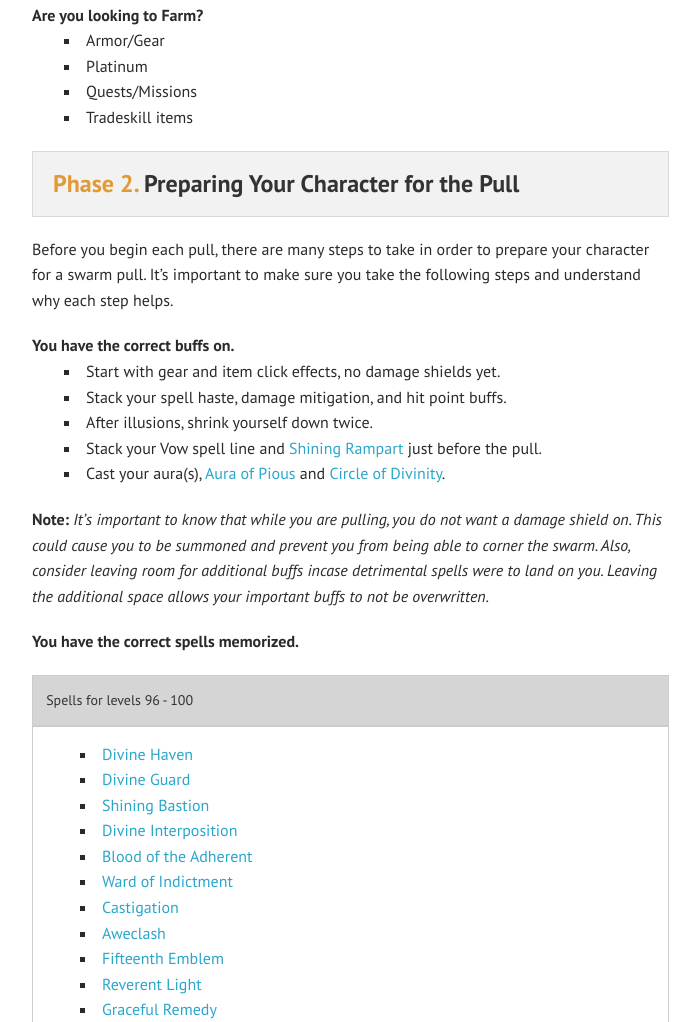
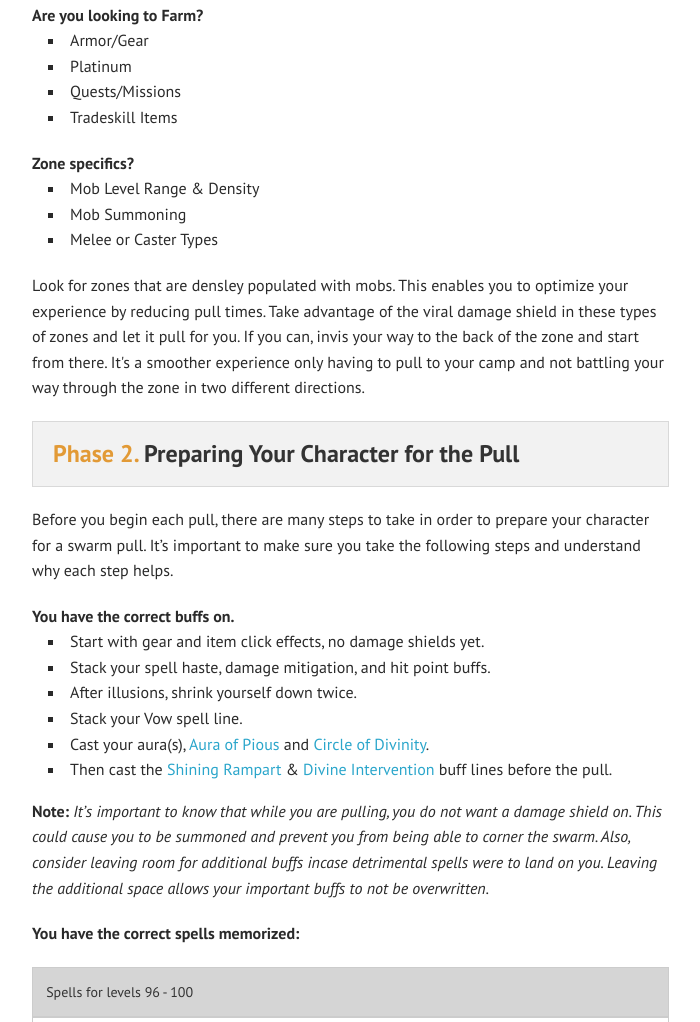
Before and after one commit to gronski/swarmpulling, a plain HTML site: page everquest/class/cleric.html in a window 1280 px wide. Shown: the part 1242-2264 px from the top of the page, without its empty margins (123-823 px from the left). Drawn offline with Linux system fonts and the light colour scheme.

Commit message:
wip_cleric_page_tidy

```diff
--- a/css/main.css
+++ b/css/main.css
@@ -164,12 +164,32 @@ li, ol, ul {
 
 .standard-list {
 	list-style-type: square;
-	padding-left: 2em;
 	color: #2A2A2A;
 }
 
-.no-list-style {
+.standard-list li {
+	padding-left: 1em;
+}
+
+.standard-list li.no-list-style {
 	list-style-type: none;
+  padding-left: 0;
+}
+
+.top-padding {
+  padding-top: 1em;
+}
+
+.bottom-padding {
+  padding-bottom: 1em;
+}
+
+.left-padding {
+  padding-left: 1em;
+}
+
+.right-padding {
+  padding-right: 1em;
 }
 
 /* Buttons */
--- a/everquest/class/cleric.html
+++ b/everquest/class/cleric.html
@@ -53,7 +53,6 @@
         </aside>
 
         <aside class="show-for-small transition">
-          <div>
           <a href="/everquest/class/bard.html" class="button">Bard</a>
           <a href="/everquest/class/berserker.html" class="button">Berserker</a>
           <a href="/everquest/class/cleric.html" class="button">Cleric</a>
@@ -63,72 +62,69 @@
           <a href="/everquest/class/paladin.html" class="button">Paladin</a>
           <a href="/everquest/class/rogue.html" class="button">Rogue</a>
           <a href="/everquest/class/shadowknight.html" class="button">Shadowknight</a>
-          </div>
         </aside>
       </div>
 
       <div class="large-8 pull-4 columns">
-        <section>
 
         <div data-alert class="panel alert-box">
-            <p>This section is currently under active development. Please check back soon and follow us on Twitter <a href="https://twitter.com/swarmpulling" target="_blank">@swarmpulling</a> to stay updated on the latest changes.</p>
+          <p class="bold">This section is currently under active development. Please check back soon and follow us on Twitter <a href="https://twitter.com/swarmpulling" target="_blank">@swarmpulling</a> to stay updated on the latest changes.</p>
           <div class="nice secondary progress">
             <span class="meter" style="width: 45%"></span>
           </div>
           <a href="#" class="close">&times;</a>
         </div>
 
+        <section>
           <h2>Everquest Cleric Swarm Pulling Guide</h2>
+          <h3 class="orange subheader">Learn the techniques needed to master cleric swarm pulling</h3>
+          <p>Clerics are one of the most powerful classes for swarm pulling in Everquest. One of the main reasons behind this, is due to the ability to cast the Divine spell line and the ability to use the <a href="http://everquest.allakhazam.com/db/item.html?item=12657" target="_blank">Divine Hammer of Consternation</a> which is a must-have for any cleric! This weapon allows you to proc the <a href="http://everquest.allakhazam.com/db/item.html?item=9416" target="_blank">Divine Aura</a> spell in the middle of combat, with no recast times or lock outs. Clerics, with their heavy armor and arsenal of utility spells, are perfectly suited to begin mass pulling at lower levels.</p>
+          <p>At level 71, clerics are able to begin using the Vow and Ward spell lines. These spells are the backbone of the cleric’s ability to swarm pull. The vow spell line will allow the cleric to proc heal over time spells on themselves while also casting a substantial direct damage spell against their target. The ward spell applies a buff to your character that has a chance to strike back against any attackers. This isn’t your normal damage shield, as it packs a punch and it also works through divine  spells. Clerics will receive new versions of these spells for each new expansion, or every five levels. Also note, there are  alternate advancement points that will increase the effectiveness of these spells, and they play a critical role in the upper levels.</p>
+        </section>
 
-          <h3 class="orange subheader">Learn the techniques needed to master cleric swarm pulling</h3>
-
-          <p>Clerics are one of the most powerful classes for swarm pulling in Everquest. One of the main reasons behind this, is due to the ability to cast the Divine spell line and the ability to use the <a href="http://everquest.allakhazam.com/db/item.html?item=12657" target="_blank">Divine Hammer of Consternation</a> which is a must-have for any cleric! This weapon allows you to proc the <a href="http://everquest.allakhazam.com/db/item.html?item=9416" target="_blank">Divine Aura</a> spell in the middle of combat, with no recast times or lock outs. Clerics, with their heavy armor and arsenal of utility spells, are perfectly suited to begin mass pulling at lower levels.</p>
-
-          <p>At level 71, clerics are able to begin using the Vow and Ward spell lines. These spells are the backbone of the cleric’s ability to swarm pull. The vow spell line will allow the cleric to proc heal over time spells on themselves while also casting a substantial direct damage spell against their target. The ward spell applies a buff to your character that has a chance to strike back against any attackers. This isn’t your normal damage shield, as it packs a punch and it also works through divine  spells. Clerics will receive new versions of these spells for each new expansion, or every five levels. Also note, there are  alternate advancement points that will increase the effectiveness of these spells, and they play a critical role in the upper levels.</p>
-
+        <section>
           <div class="panel">
             <h3><span class="orange">Phase 1.</span> Select the Perfect Zone and Camp Spot</h3>
           </div>
-
           <p>Selecting the location to center your efforts can be challenging. Certain zones will prove to be more appealing depending on what you’re aiming for. There are a few things to consider and doing your homework will save you from wasting your time.</p>
-
-          <ol>
+          <ul class="standard-list">
             <li class="no-list-style"><strong>Are you looking for Experience?</strong></li>
-              <ul class="standard-list">
             <li>Power Leveling</li>
             <li>Grinding Regular Experience</li>
             <li>Grinding Alternate Advancement Points</li>
           </ul>
-            </li>
+          <ul class="standard-list">
             <li class="no-list-style"><strong>Are you looking to Farm?</strong></li>
-              <ul class="standard-list">
             <li>Armor/Gear</li>
             <li>Platinum</li>
             <li>Quests/Missions</li>
-                <li>Tradeskill items</li>
+            <li>Tradeskill Items</li>
           </ul>
-            </li>
-          </ol>
+          <ul class="standard-list">
+            <li class="no-list-style"><strong>Zone specifics?</strong></li>
+            <li>Mob Level Range &amp; Density</li>
+            <li>Mob Summoning</li>
+            <li>Melee or Caster Types</li>
+          </ul>
+          <p>Look for zones that are densley populated with mobs. This enables you to optimize your experience by reducing pull times. Take advantage of the viral damage shield in these types of zones and let it pull for you. If you can, invis your way to the back of the zone and start from there. It's a smoother experience only having to pull to your camp and not battling your way through the zone in two different directions.</p>
+        </section>
 
+        <section>
           <div class="panel">
             <h3><span class="orange">Phase 2.</span> Preparing Your Character for the Pull</h3>
           </div>
-
           <p>Before you begin each pull, there are many steps to take in order to prepare your character for a swarm pull. It’s important to make sure you take the following steps and understand why each step helps.</p>
-
-          <ol>
+          <ul class="standard-list">
             <li class="no-list-style"><strong>You have the correct buffs on.</strong></li>
-              <ul class="standard-list">
             <li>Start with gear and item click effects, no damage shields yet.</li>
             <li>Stack your spell haste, damage mitigation, and hit point buffs.</li>
             <li>After illusions, shrink yourself down twice.</li>
-                <li>Stack your Vow spell line and <a href="http://everquest.allakhazam.com/db/item.html?item=90316" target="_blank">Shining Rampart</a> just before the pull.</li>
+            <li>Stack your Vow spell line.</li>
             <li>Cast your aura(s), <a href="http://everquest.allakhazam.com/db/item.html?item=47605">Aura of Pious</a> and <a href="http://everquest.allakhazam.com/db/item.html?item=70329" target="_blank">Circle of Divinity</a>.</li>
+            <li>Then cast the <a href="http://everquest.allakhazam.com/db/item.html?item=90316" target="_blank">Shining Rampart</a> &amp; <a href="http://everquest.allakhazam.com/db/item.html?item=8538" target="_blank">Divine Intervention</a> buff lines before the pull.</li>
+            <li class="no-list-style top-padding"><p><strong>Note:</strong> <em>It’s important to know that while you are pulling, you do not want a damage shield on. This could cause you to be summoned and prevent you from being able to corner the swarm. Also, consider leaving room for additional buffs incase detrimental spells were to land on you. Leaving the additional space allows your important buffs to not be overwritten.</em></p></li>
+            <li class="no-list-style"><strong>You have the correct spells memorized:</strong></li>
           </ul>
-            </li>
-            <li class="no-list-style"><p><strong>Note:</strong> <em>It’s important to know that while you are pulling, you do not want a damage shield on. This could cause you to be summoned and prevent you from being able to corner the swarm. Also, consider leaving room for additional buffs incase detrimental spells were to land on you. Leaving the additional space allows your important buffs to not be overwritten.</em></p></li>
-            <li class="no-list-style"><strong>You have the correct spells memorized.</strong></li>
-          </ol>
 
           <div class="section-container accordion" data-section="accordion">
             <section class="section active">
@@ -248,18 +244,14 @@
           </div>
 
           <p><strong>Note:</strong> <em>The rule of thumb here is too keep spells up that will help you. If they’re not being used in your pulls, find something that will be used.</em></p>
-
-          <ul class="no-list-style">
+          <ul class="standard-list">
             <li class="no-list-style"><strong>You have the correct gear on.</strong></li>
-              <ul class="standard-list">
             <li>Equip the <a href="http://everquest.allakhazam.com/db/item.html?item=12657" target="_blank">Divine Hammer of Consternation</a> if you will be DA tanking.</li>
             <li>Ensure a decent shield is in your secondary slot.</li>
             <li>Use a power source that increases armor class, hit points, or both.</li>
           </ul>
-            </li>
-
+          <ul class="standard-list">
             <li class="no-list-style"><strong>You have alternate advancement points, potions and hot keys appropriated.</strong></li>
-              <ul class="standard-list">
             <li>Class-based Breastplate</li>
             <li>Epic 1.5/2.0</li>
             <li>AA: Divine Arbitration</li>
@@ -267,19 +259,14 @@
             <li>AA: 1st Spire of Divinity</li>
             <li>AA: Healing Ward</li>
           </ul>
-            </li>
-
+          <ul class="standard-list">
             <li class="no-list-style"><strong>Additional character fulfillment that will aid you:</strong></li>
-              <ul class="standard-list">
             <li>Personal Tribute Points</li>
             <li>Guild Tribute Points</li>
             <li>Fellowship Campfire</li>
             <li>Completed: Dragons of Norrath Progression</li>
             <li>Completed: Muramite Proving Ground Trials</li>
           </ul>
-            </li>
-          </ul>
-
         </section>
       </div>
 
```
Also changed, not shown: everquest/class/bard.html (+1 -3 lines), everquest/class/berserker.html (+1 -3 lines), everquest/class/druid.html (+1 -3 lines), everquest/class/magician.html (+1 -3 lines), everquest/class/monk.html (+1 -3 lines), everquest/class/paladin.html (+1 -3 lines), everquest/class/rogue.html (+1 -3 lines), everquest/class/shadowknight.html (+1 -3 lines), index.html (+0 -2 lines). Lines whose indentation alone changed are shown as unchanged.
